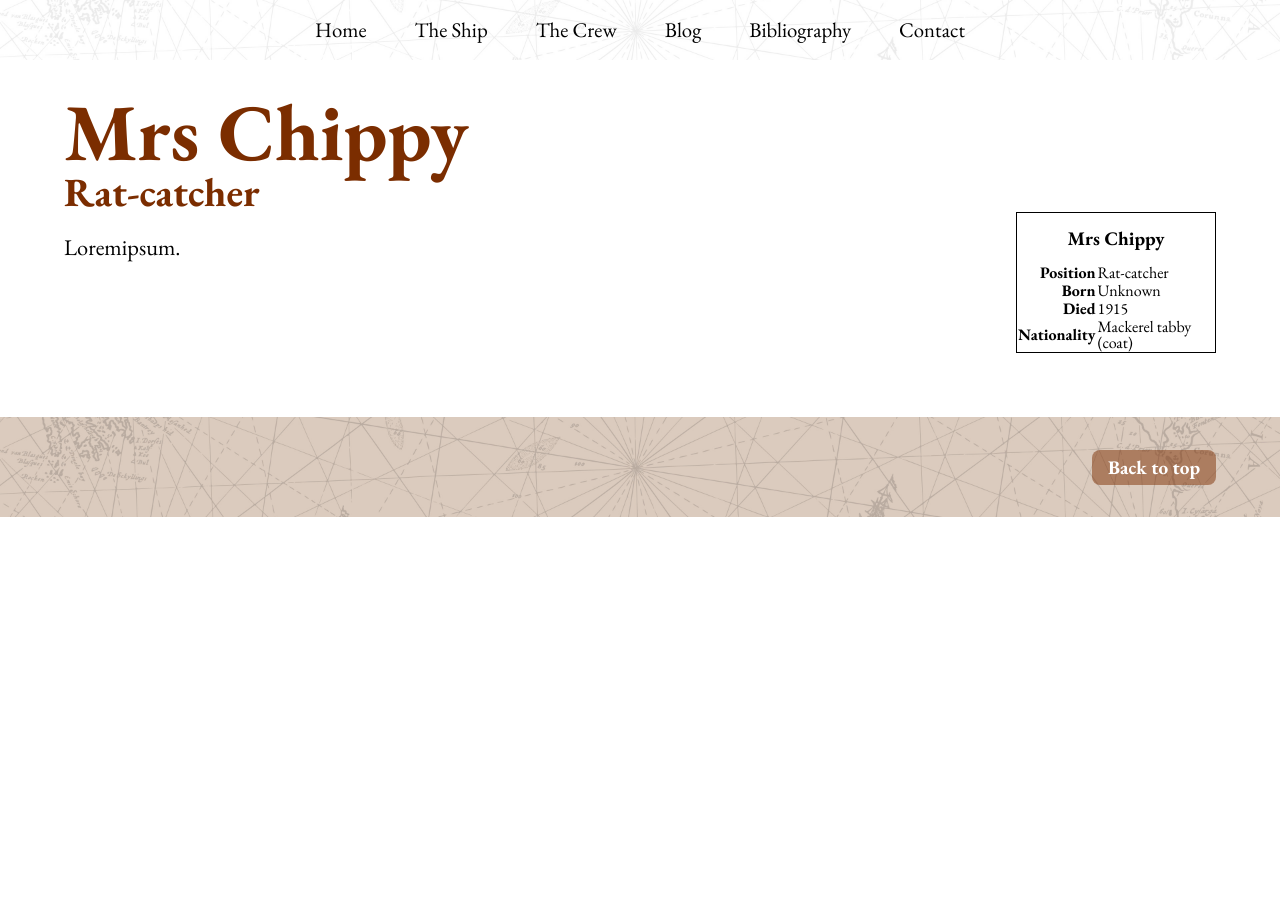
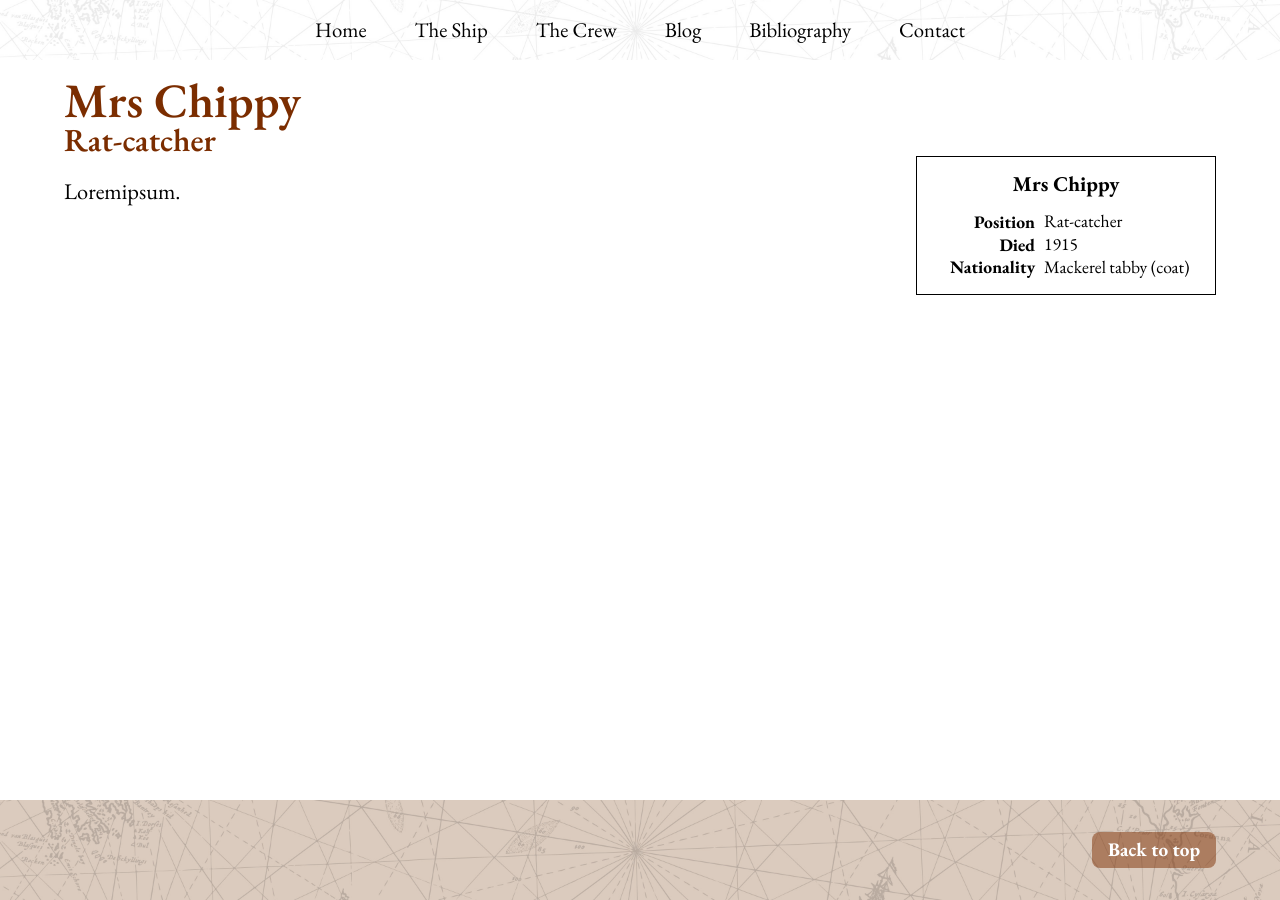
Before and after one commit to stoatsnhoney/Endurance-Project, a Jekyll site: the page built from _crews/mrschippy.md, in a window 1280 px wide. Built offline with Jekyll 4.4.1, drawn with Linux system fonts in a browser that asks for light colours.

Commit message:
Update crew layout and styles, add new day entry
Improved _layouts/crew.html to conditionally display the 'Born' field and adjusted table styling. Updated _sass/main.scss for better color consistency, typography, and layout. Modified Mrs Chippy's crew file to remove empty fields. Added a new day entry for 1915-01-18. Corrected blog title capitalization in blog.html.

```diff
--- a/_crews/mrschippy.md
+++ b/_crews/mrschippy.md
@@ -2,9 +2,7 @@
 Short_name: Mrs Chippy
 name: Mrs Chippy
 position: Rat-catcher
-born: Unknown
 died: 1915
-boat:
 nationality: Mackerel tabby (coat)
 order: 30
 ---
--- a/_layouts/crew.html
+++ b/_layouts/crew.html
@@ -20,13 +20,15 @@ layout: default
   </tr>
   {% endif %}
   <tr>
-    <th>Position</th>
+    <th style="width: 40%;">Position</th>
     <td>{{ page.position }}</td>
   </tr>
+  {% if page.born %}
   <tr>
     <th>Born</th>
     <td>{{ page.born }}</td>
   </tr>
+  {% endif %}
   <tr>
     <th>Died</th>
     <td>{{ page.died }}</td>
@@ -41,6 +43,10 @@ layout: default
     <td>{{ page.boat }}</td>
   </tr>
   {% endif %}
+  <tr style="height: 16px;">
+    <td></td>
+    <td></td>
+  </tr>
 </table>
 
 <p>{{ content }}</p>
--- a/_sass/main.scss
+++ b/_sass/main.scss
@@ -2,8 +2,7 @@
 
 $bgcolor: #ffffff;
 $textcolor: #000000;
-$accent: #ff5e00;
-$secondary: #7b2d00;
+$accent: #7b2d00;
 $font: "EB Garamond", "Georgia", serif;
 
 
@@ -12,8 +11,8 @@ $font: "EB Garamond", "Georgia", serif;
 body {
   display: flex;
   flex-direction: column;
+  min-height: 100vh;
   font-family: $font;
-  font-size: 16px;
   line-height: 1;
   color: $textcolor;
   background-color: $bgcolor;
@@ -30,13 +29,13 @@ h1 {
   font-family: "Cinzel Decorative", serif;
   font-size: 5em;
   font-weight: 400;
-  color: $secondary;
+  color: $accent;
 }
 
 h2 {
   font-size: 2.5rem;
   text-align: left;
-  color: #7b2d00;
+  color: $accent;
 }
 
 h3 {
@@ -52,7 +51,6 @@ h4 {
 }
 
 a {
-  text-decoration: none;
   color: $accent;
 }
 
@@ -150,11 +148,6 @@ ul {
   justify-content: center;
 }
 
-.crew-list a {
-  text-decoration: underline;
-  color: $secondary;
-}
-
 .animal-list {
   display: grid;
   grid-template-columns: 33vw 33vw;
@@ -171,12 +164,15 @@ ul {
 
 .crew-h1 {
   font-family: $font;
-  margin: 32px 64px 0 64px;
-  font-weight: bold;
+  margin: 16px 64px 0 64px;
+  font-weight: 600;
+  font-size: 3em;
 }
 
 .crew-h2 {
   margin: 0 64px 0 64px;
+  font-weight: 600;
+  font-size: 2em;
 }
 
 
@@ -260,11 +256,13 @@ ul {
 .footer {
   display: flex;
   height: 100px;
+  width: 100%;
   background-image: url("/assets/images/divider.jpg");
   background-size: cover;
   background-position: center;
   align-items: center;
   justify-content: right;
+  margin-top: auto;
 }
 
 .footer a {
@@ -443,18 +441,18 @@ nav .menu-btn:checked ~ .menu-icon:not(.steps) .navicon:after {
 table {
   border-collapse: collapse;
   border: 1px solid;
-  width: 200px;
-  font-size: 1em;
+  width: 300px;
+  font-size: 1.1em;
   float: right;
-}
-
-table img {
-  width: 10%;
-  height: auto;
 }
 
 th {
   text-align: right;
+}
+
+td {
+  padding: 0 8px 0 8px;
+  line-height: 1.3;
 }
 
 .table-header {
--- a/blog.html
+++ b/blog.html
@@ -5,7 +5,7 @@ title: Blog
 
 <div class="hero">
   <img class="blog-img" src="assets/images/Caird1.jpg" alt="The Endurance listing to port in the ice.">
-  <h1 class="blog-title">BloG</h1>
+  <h1 class="blog-title">BLOG</h1>
 </div>
 
 <div class="blog-content">
```
Also changed, not shown: .obsidian/workspace.json, 1 other file.
